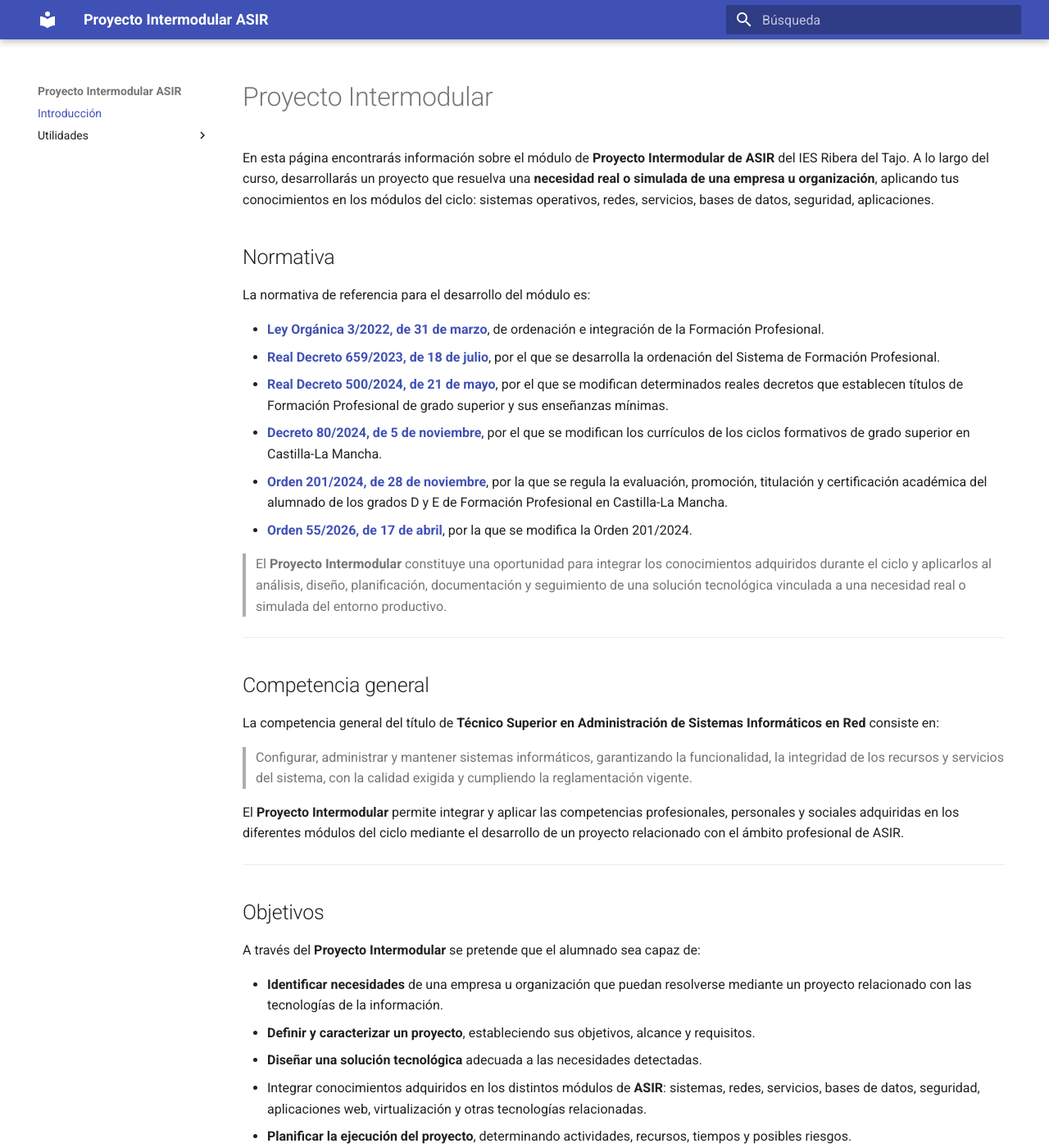
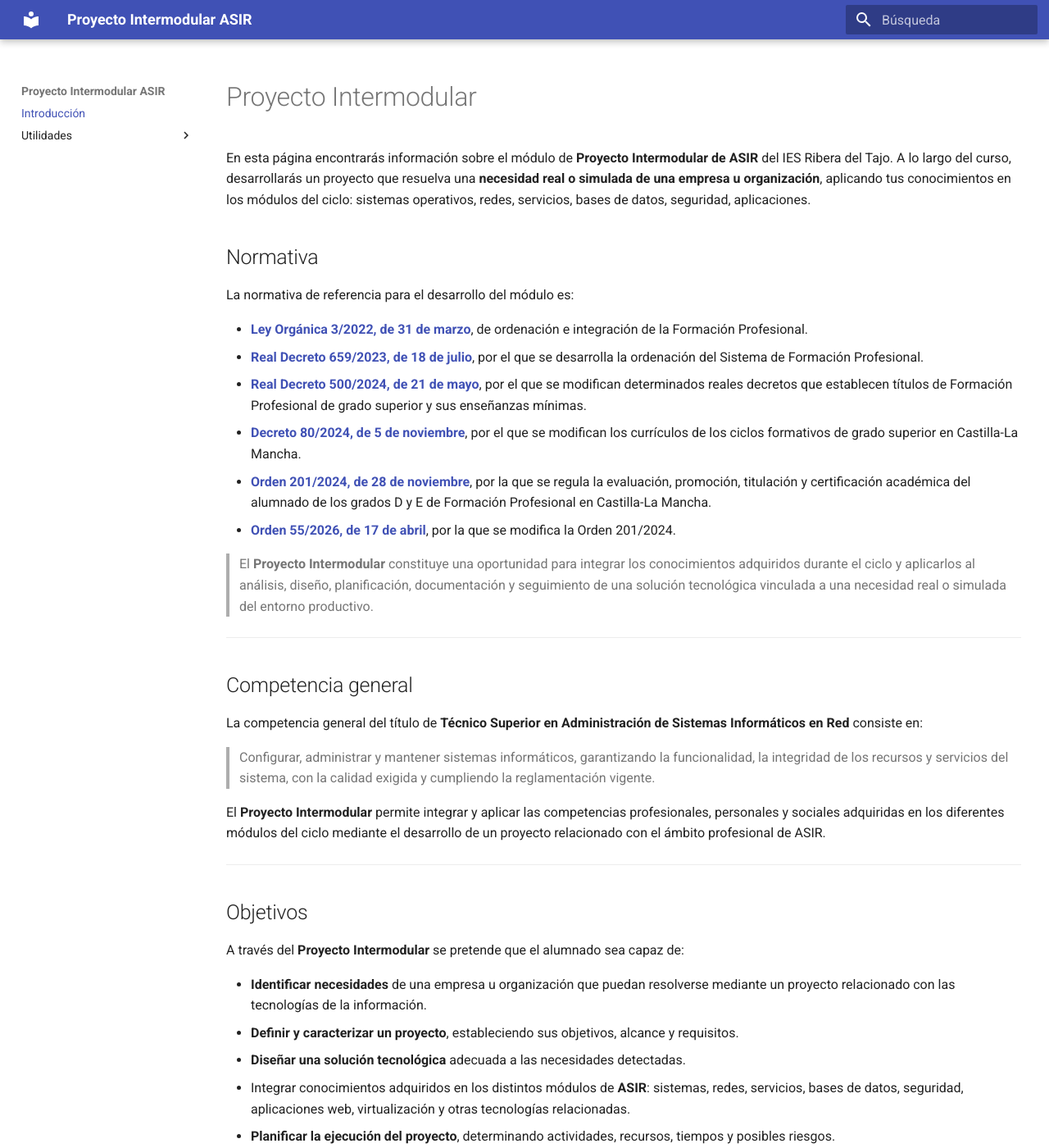
Before and after one commit to lidia1900/Proyecto-Intermodular-ASIR, an MkDocs documentation site: the page built from docs/index.md, in a window 1280 px wide and 1400 px high. Shown: the whole window at 82% size. Built offline with MkDocs 1.6.1 and Material for MkDocs 9.7.7, drawn with Linux system fonts in a browser that asks for light colours.

Commit message:
Refactor CSS for layout and sidebar visibility
Updated styles for grid, sidebars, and search components.

```diff
--- a/docs/stylesheets/extra.css
+++ b/docs/stylesheets/extra.css
@@ -10,8 +10,20 @@
 
 
 /* =====================================================
+   DISEÑO GENERAL
+   Aprovechar prácticamente todo el ancho de la pantalla
+   ===================================================== */
+
+.md-grid {
+    max-width: none;
+    margin-left: 0.5rem;
+    margin-right: 0.5rem;
+}
+
+
+/* =====================================================
    COLUMNA IZQUIERDA
-   Mantener visible la navegación
+   Mantenerla visible y próxima al borde izquierdo
    ===================================================== */
 
 .md-sidebar--primary {
@@ -21,7 +33,7 @@
 
 /* =====================================================
    COLUMNA DERECHA
-   Ocultar la tabla de contenidos
+   Ocultar completamente la tabla de contenidos
    ===================================================== */
 
 .md-sidebar--secondary {
@@ -46,20 +58,13 @@
 
 /* =====================================================
    BUSCADOR
-   Mantener un tamaño compacto en pantallas grandes
+   Pequeño y situado a la derecha.
+   Material se encargará de ampliarlo al activarlo.
    ===================================================== */
 
 @media screen and (min-width: 60em) {
 
     .md-search {
-        width: 18rem;
-    }
-
-    .md-search__inner {
-        width: 18rem;
-    }
-
-    .md-search__form {
-        width: 18rem;
+        margin-left: auto;
     }
 }
```
